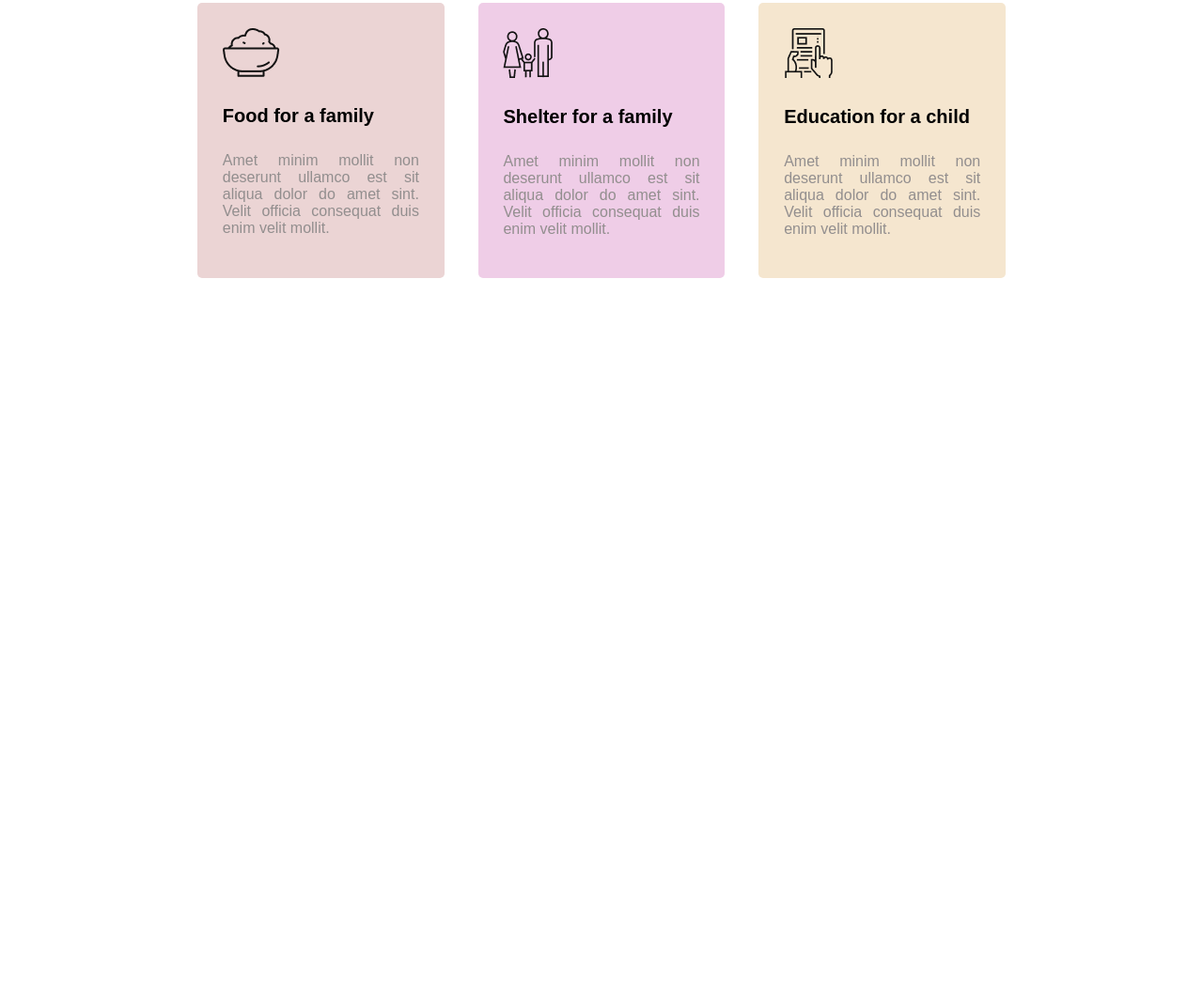
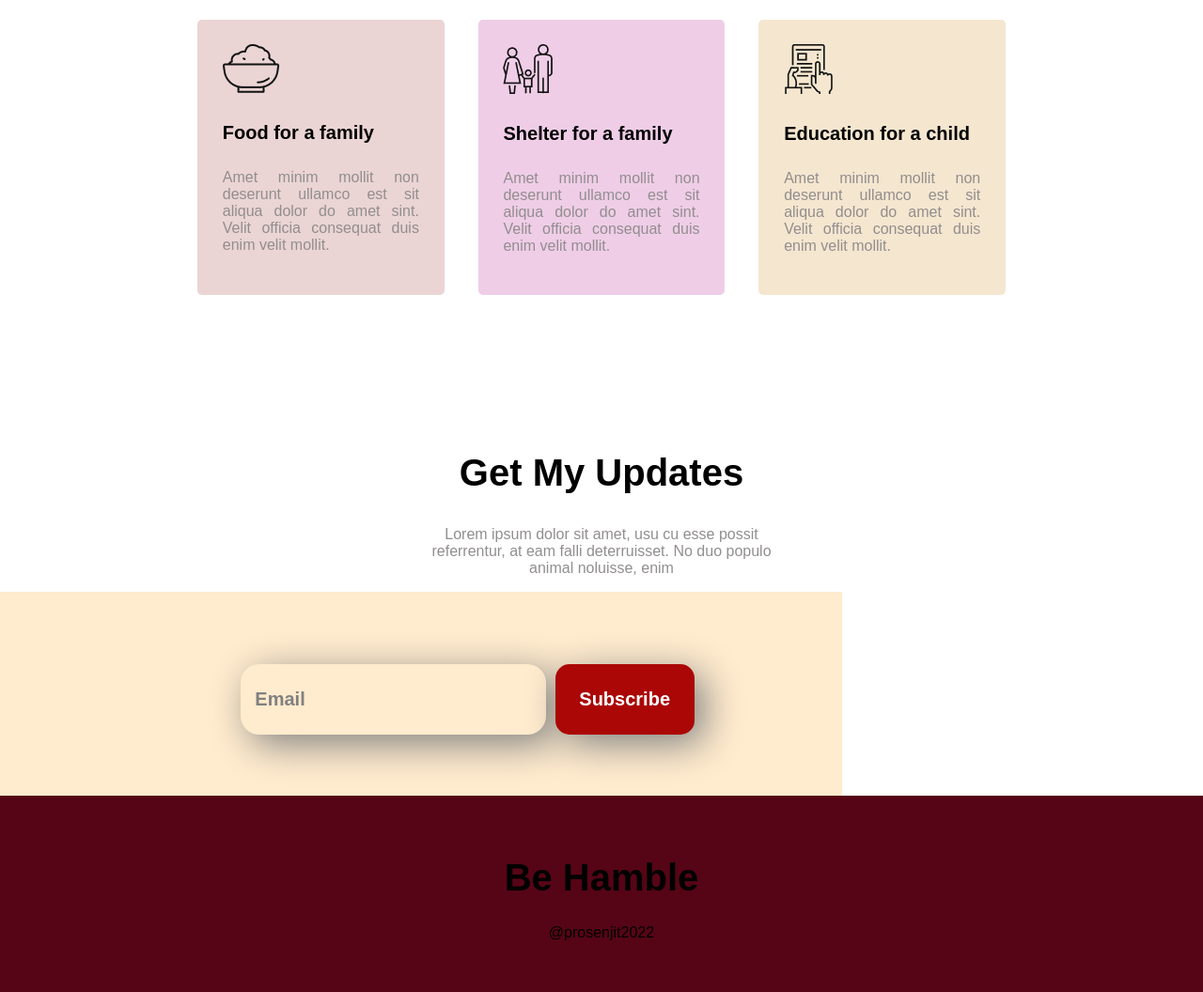
Before and after one commit to PPProsenjit/donate-today, a plain HTML site: page index.html in a window 1280 px wide. Shown: the part 1655-2711 px from the top of the page at 94% size. Before the commit the page ends 2119 px from the top, so only its background shows below. Drawn offline with Linux system fonts and the light colour scheme.

Commit message:
myupdate

```diff
--- a/index.html
+++ b/index.html
@@ -44,13 +44,15 @@
         </div>
         <div class="amount-tk">
             <h6>Others Amount (Taka)</h6>
+        </div>
+        <hr class="line" size="2" width="40%" color="gray">
 
-        </div>
         <a class="donate-button" href="">Donate Now</a>
     </section>
     <section class="donate-plan">
         <h1>Our Donate Plan</h1>
-        <p id="our-donate-plan">Lorem ipsum dolor sit amet, usu cu esse possit referrentur, at eam falli deterruisset.
+        <p class="our-donate-plan">Lorem ipsum dolor sit amet, usu cu esse possit referrentur, at eam falli
+            deterruisset.
             No duo populo animal
             noluisse, enim</p>
         <div>
@@ -78,8 +80,27 @@
 
         </div>
     </section>
+    <section class="my-update">
+        <h1>Get My Updates</h1>
+        <p class="our-donate-plan">Lorem ipsum dolor sit amet, usu cu esse possit referrentur, at eam falli
+            deterruisset. No duo populo animal
+            noluisse, enim</p>
+        <div>
+        </div>
+        <div class="subscribe-to">
+            <h4 id="email">Email</h4>
+            <h4 id="subscribe">Subscribe</h4>
+        </div>
+        </div>
+
+
+    </section>
 
 
 </body>
+<footer>
+    <h1>Be Hamble</h1>
+    <p>@prosenjit2022</p>
+</footer>
 
 </html>
--- a/style.css
+++ b/style.css
@@ -97,9 +97,12 @@ h4 {
     color: red;
 }
 
+.line {
+    margin-bottom: 2%;
+}
+
 .amount-tk {
     color: gray;
-    padding-bottom: 10px;
 }
 
 .donate-plan {
@@ -111,7 +114,8 @@ h4 {
     color: rgb(146, 142, 142);
 }
 
-#our-donate-plan {
+.our-donate-plan {
+    color: rgb(146, 142, 142);
     padding-left: 35%;
     padding-right: 35%;
 }
@@ -142,3 +146,47 @@ h4 {
 #education-for-a-child {
     background-color: rgb(245, 230, 207);
 }
+
+.my-update {
+    text-align: center;
+}
+
+.subscribe-to {
+
+    display: flex;
+    padding-top: 4%;
+    padding-left: 20%;
+    padding-right: 10%;
+    width: 40%;
+    padding-bottom: 3%;
+    background-color: blanchedalmond;
+
+    margin-right: 5%;
+}
+
+#email {
+    border-radius: 20px;
+    padding-top: 5%;
+    padding-right: 50%;
+    padding-left: 3%;
+    color: gray;
+    margin-right: 10px;
+    box-shadow: 10px 10px 40px gray;
+}
+
+#subscribe {
+    padding: 5%;
+    border-radius: 15px;
+    margin-right: 10px;
+    background-color: rgb(171, 7, 7);
+    color: white;
+
+    box-shadow: 10px 10px 40px gray;
+}
+
+footer {
+    text-align: center;
+    background-color: rgb(86, 5, 22);
+    padding-top: 3%;
+    padding-bottom: 3%;
+}
```
